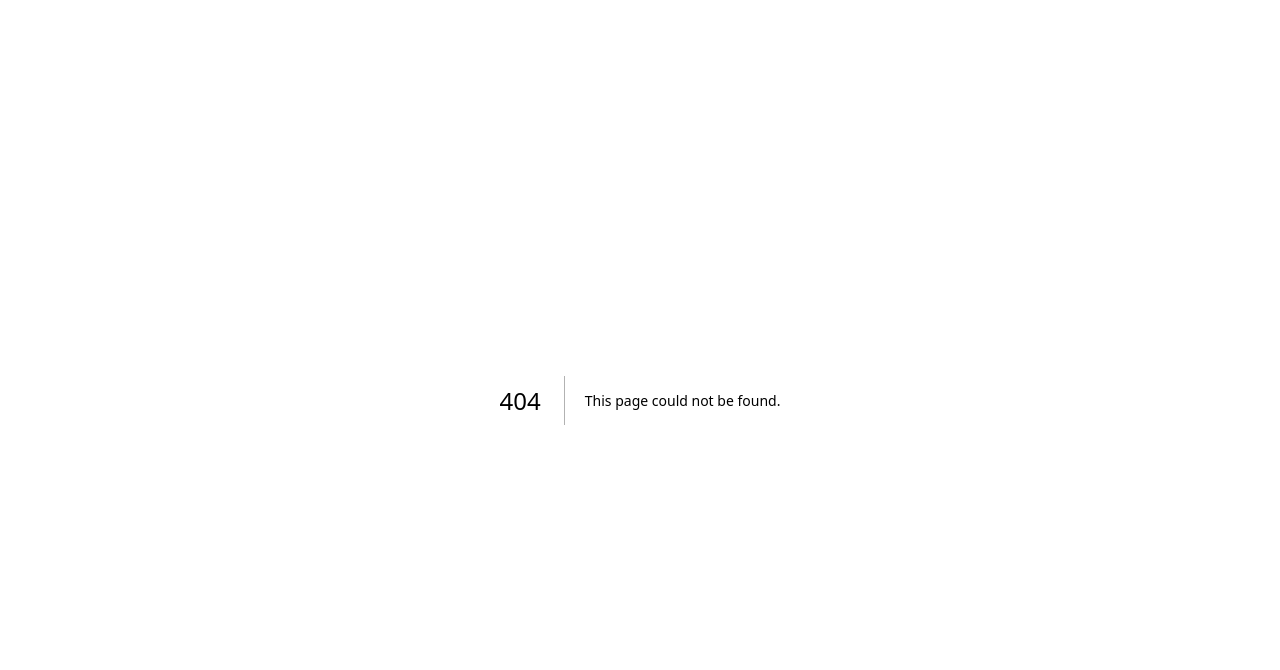
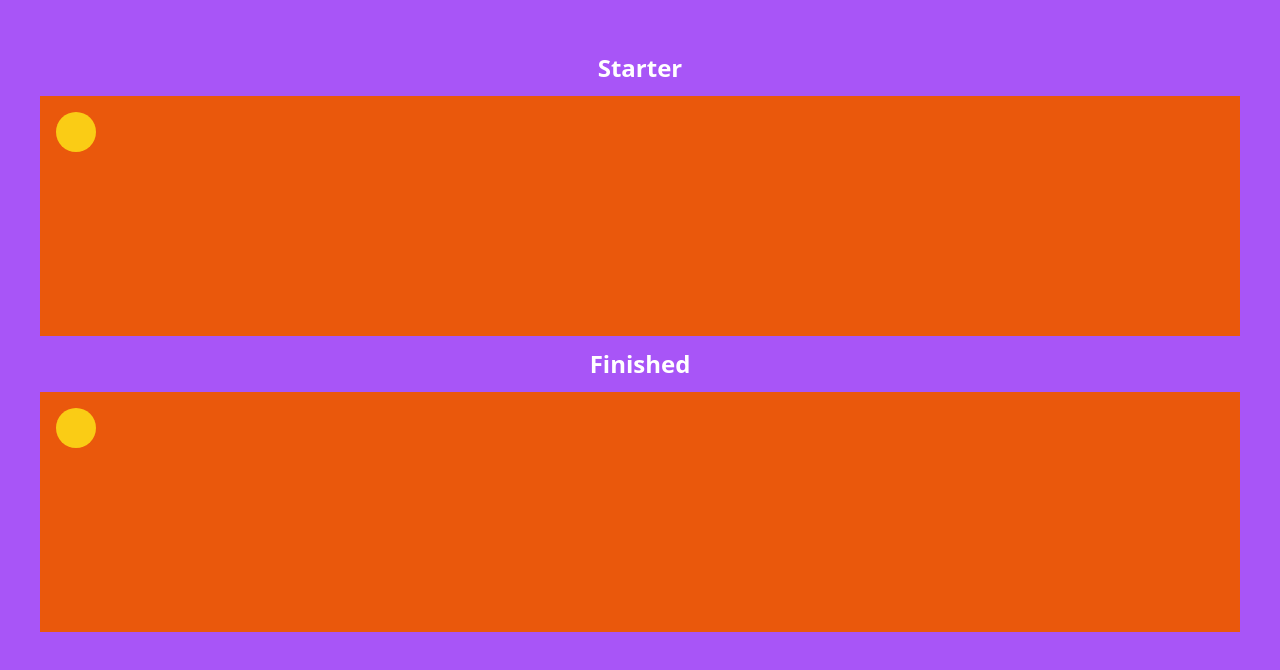
Before and after one commit to sarincasm/jar-of-dirt, a Next.js app in the folder style/css-fundamentals/: page /flexbox/directions-and-alignment/centered in a window 1280 px wide. Before the commit this address had no page. Shown: the top 670 px of the page. Built offline with nearby package versions, Linux system fonts and the light colour scheme.

Commit message:
css-fundamentals start: flexbox directions-alignement centered

```diff
--- /dev/null
+++ b/style/css-fundamentals/app/flexbox/directions-and-alignment/centered/page.tsx
@@ -0,0 +1,32 @@
+function renderStarter() {
+	return (
+		<section className="p-4 h-60 bg-orange-600">
+			<div className="rounded-full w-10 h-10 bg-yellow-400"></div>
+		</section>
+	)
+}
+
+function renderDone() {
+	return (
+		<section className="p-4 h-60 bg-orange-600">
+			<div className="rounded-full w-10 h-10 bg-yellow-400"></div>
+		</section>
+	)
+}
+
+export default function Page() {
+	return (
+		<main className="h-full bg-purple-500">
+			<div className="p-10">
+				<h2 className="text-2xl font-bold my-3 text-center text-white">
+					Starter
+				</h2>
+				{renderStarter()}
+				<h2 className="text-2xl font-bold my-3 text-center text-white">
+					Finished
+				</h2>
+				{renderDone()}
+			</div>
+		</main>
+	)
+}
--- a/style/css-fundamentals/app/flexbox/directions-and-alignment/page.tsx
+++ b/style/css-fundamentals/app/flexbox/directions-and-alignment/page.tsx
@@ -7,6 +7,11 @@ export default function Page() {
 			href: '/dialog-actions',
 			title: 'Dialog Actions',
 			description: 'Dialog Actions',
+		},
+		{
+			href: '/centered',
+			title: 'Centered',
+			description: 'Centered',
 		},
 	]
 
```
